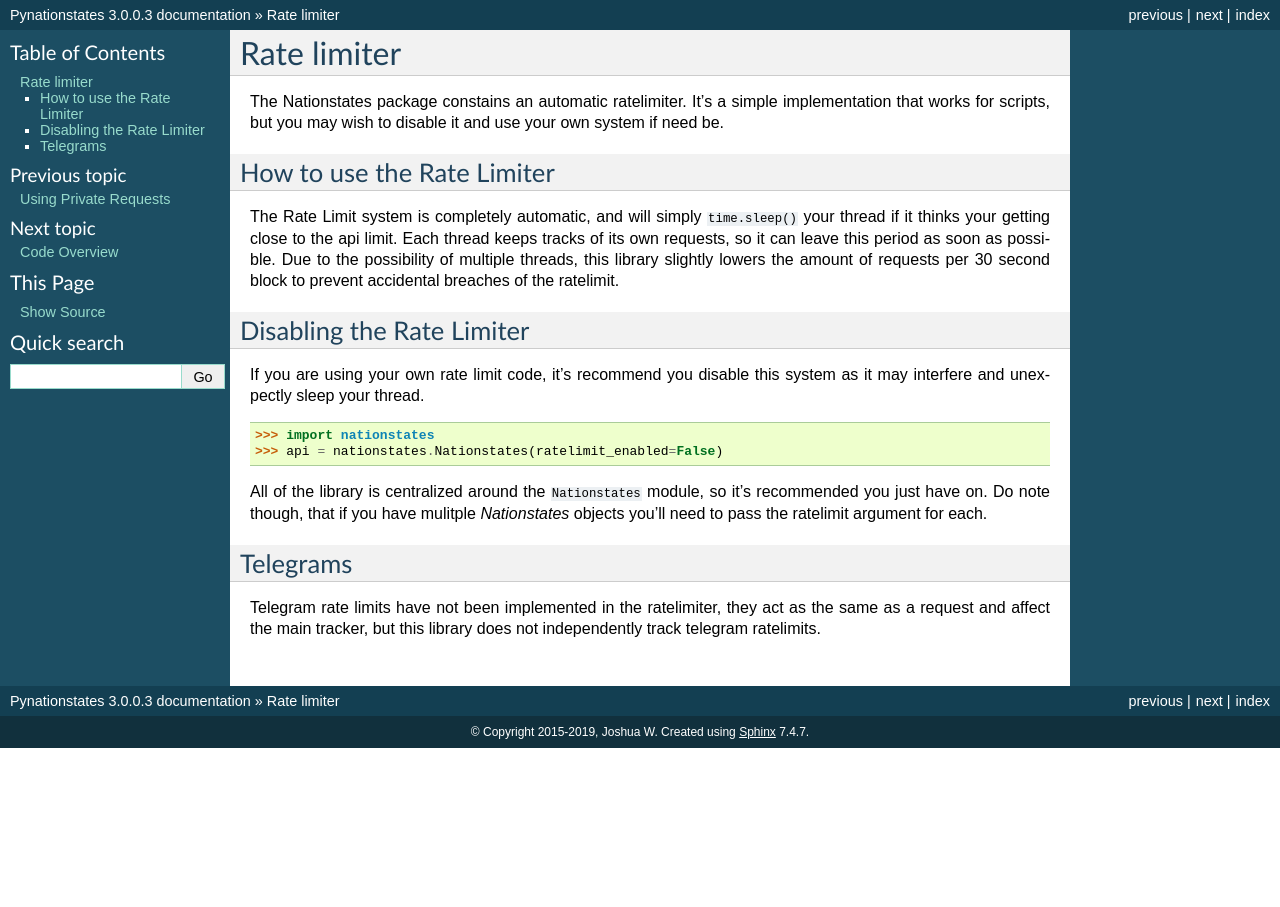
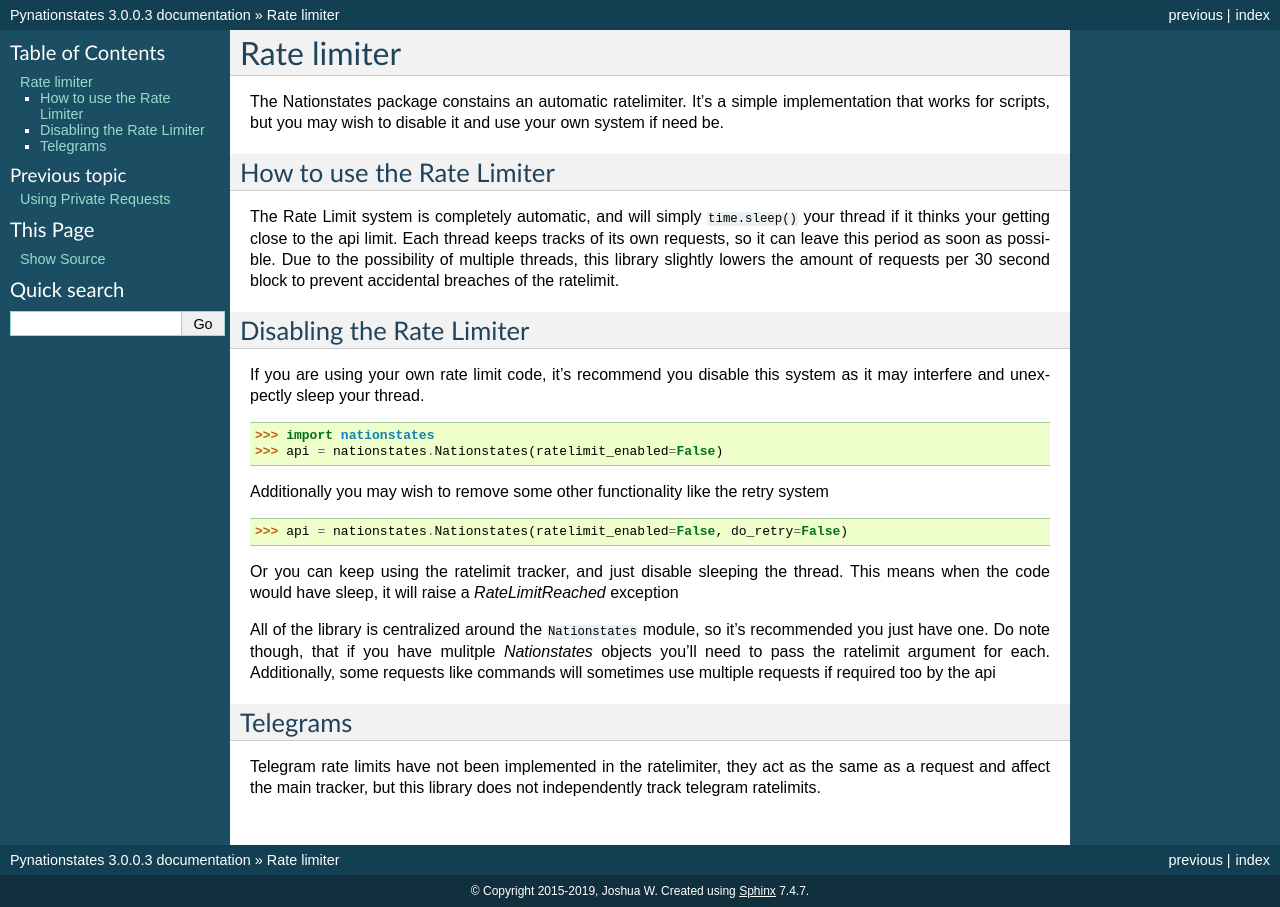
Before and after one commit to DolphDev/pynationstates, a Sphinx documentation site: the page built from docs/pages/ratelimit.rst, in a window 1280 px wide. Built offline with Sphinx 7.4.7, drawn with Linux system fonts in a browser that asks for light colours; pages that are not in the unit, such as notebooks, are missing from menus.

Commit message:
Docs Update

```diff
--- a/docs/pages/ratelimit.rst
+++ b/docs/pages/ratelimit.rst
@@ -19,7 +19,14 @@
     >>> import nationstates
     >>> api = nationstates.Nationstates(ratelimit_enabled=False)
 
-All of the library is centralized around the ``Nationstates`` module, so it's recommended you just have on. Do note though, that if you have mulitple `Nationstates` objects you'll need to pass the ratelimit argument for each.
+Additionally you may wish to remove some other functionality like the retry system
+
+    >>> api = nationstates.Nationstates(ratelimit_enabled=False, do_retry=False)
+
+Or you can keep using the ratelimit tracker, and just disable sleeping the thread. This means when the code would have sleep, it will raise a `RateLimitReached`
+exception
+
+All of the library is centralized around the ``Nationstates`` module, so it's recommended you just have one. Do note though, that if you have mulitple `Nationstates` objects you'll need to pass the ratelimit argument for each. Additionally, some requests like commands will sometimes use multiple requests if required too by the api
 
 Telegrams
 ---------
--- a/docs/pages/shard.rst
+++ b/docs/pages/shard.rst
@@ -24,4 +24,4 @@
     >>> import nationstates as ns
     >>> api = ns.Nationstates(UniqueAndDescriptiveUserAgent)
     >>> happenings = ns.Shard("happenings", view="region.the_pacific", filter="founding")
-    >>> r = api.world().get_shards(happenings])
+    >>> r = api.world().get_shards(happenings)
```
Also changed, not shown: docs/pages/code_overview.rst (deleted, +0 -20 lines).
